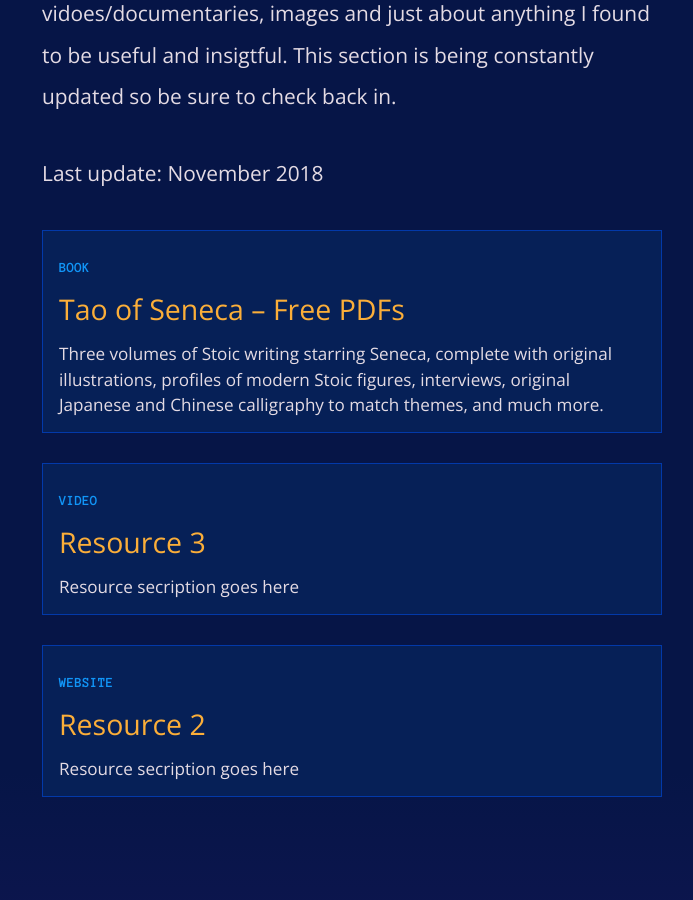
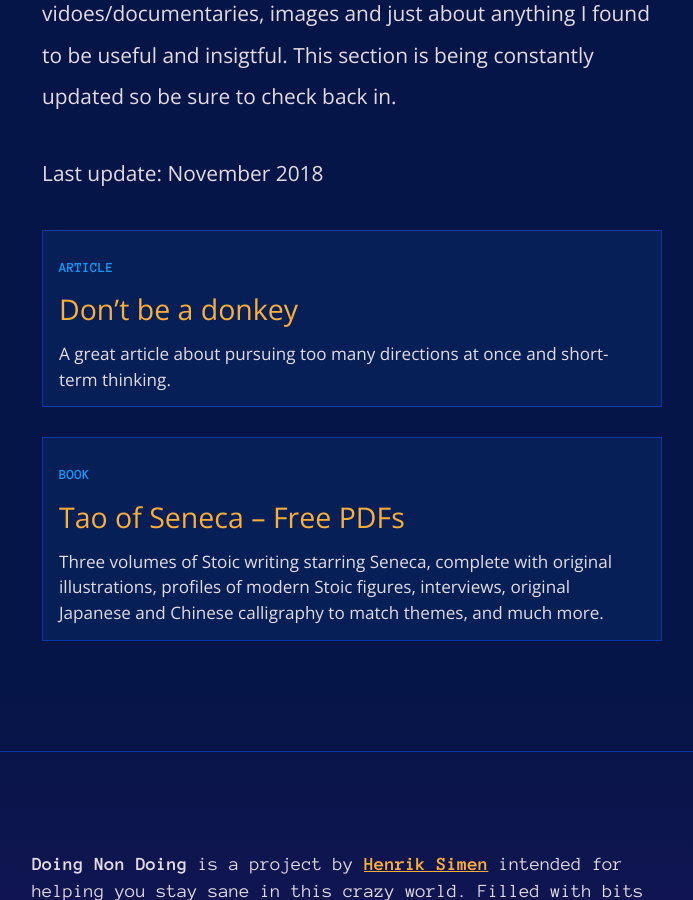
Before and after one commit to HenrikSimen/doing-non-doing, a Jekyll site: the page built from resources.html, in a window 1280 px wide and 900 px high, scrolled down 298 px. Shown: the whole window, without its empty margins (288-981 px from the left). Built offline with Jekyll 4.4.1, drawn with Linux system fonts in a browser that asks for light colours.

Commit message:
Update resources.yml

```diff
--- a/_data/resources.yml
+++ b/_data/resources.yml
@@ -2,17 +2,10 @@
   category: Book
   content: https://tim.blog/2017/07/06/tao-of-seneca/
   description: 'Three volumes of Stoic writing starring Seneca, complete with original illustrations, profiles of modern Stoic figures, interviews, original Japanese and Chinese calligraphy to match themes, and much more.'
-  date: 2018-11-21
+  date: 2018-11-24
 
-- title: Resource 2
-  category: Website
-  content: http://www.google.com
-  description: 'Resource secription goes here'
-  date: 2018-11-19
-
-
-- title: Resource 3
-  category: Video
-  content: http://www.google.com
-  description: 'Resource secription goes here'
-  date: 2018-11-20
+- title: Don’t be a donkey
+  category: Article
+  content: https://sivers.org/donkey
+  description: 'A great article about pursuing too many directions at once and short-term thinking.'
+  date: 2018-11-24
```
